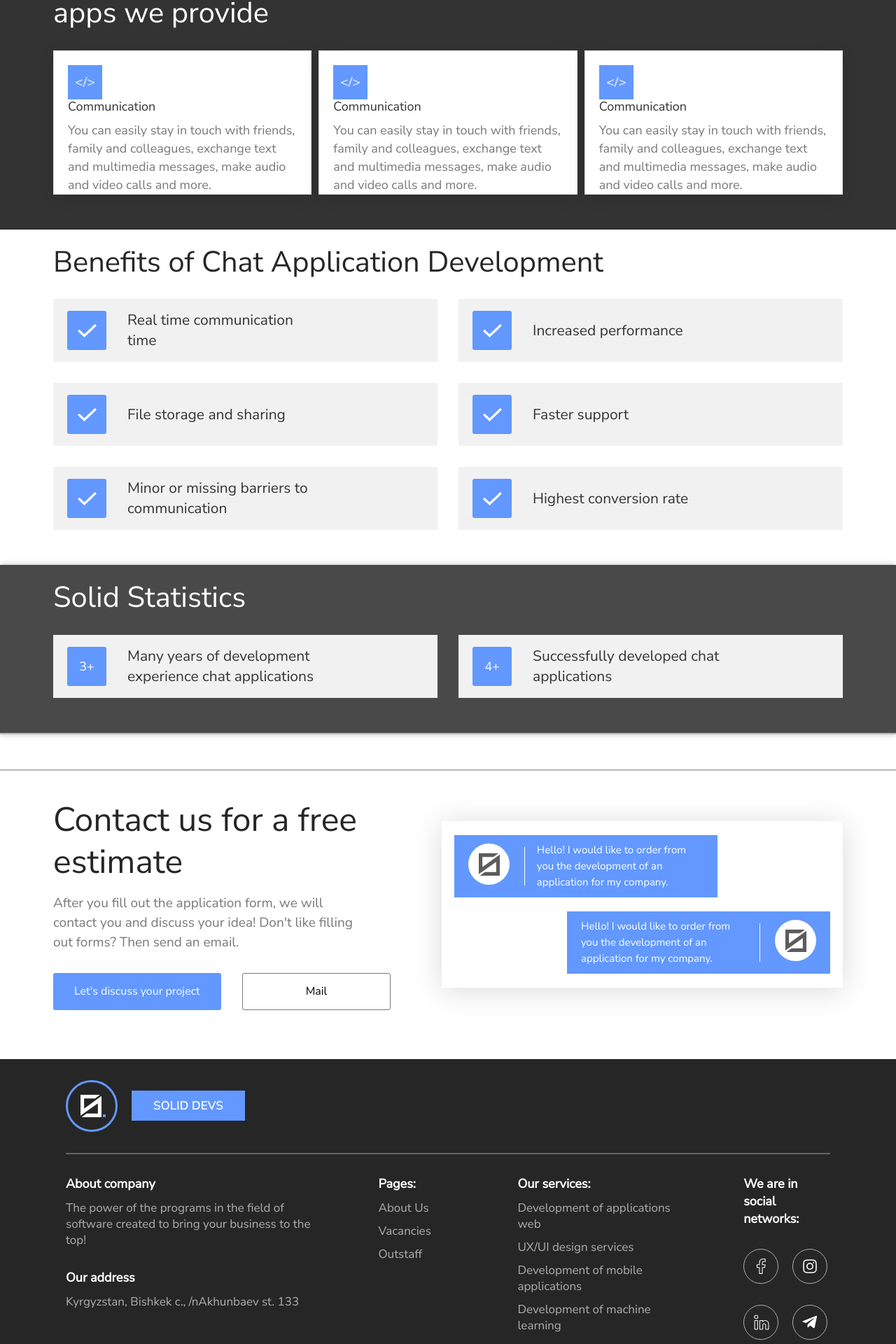
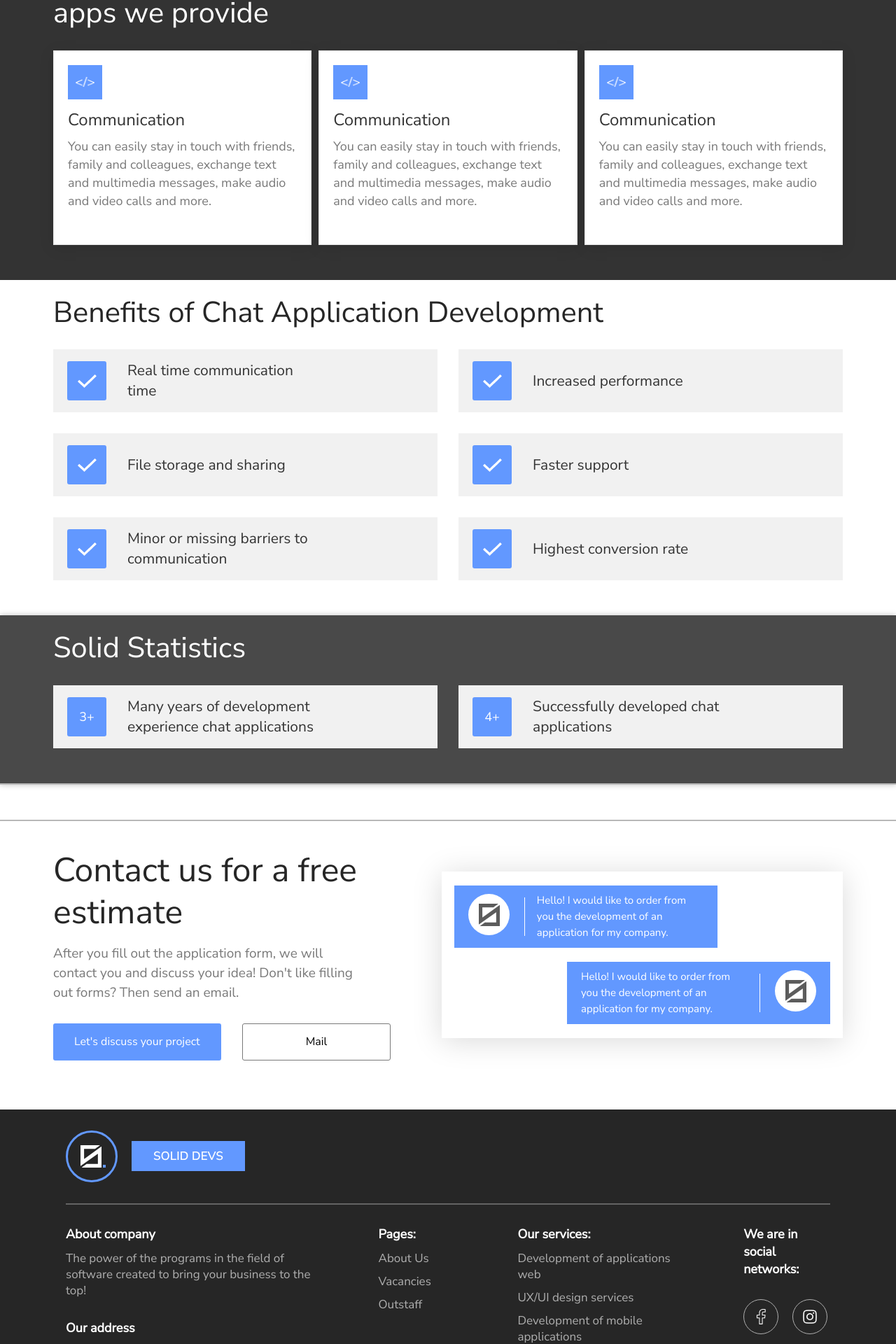
Before and after one commit to SolidDevs/solid-devs, a Next.js app: page /chatDev in a window 1280 px wide. Shown: the part 792-2712 px from the top of the page at 70% size. Built offline with nearby package versions, Linux system fonts and the light colour scheme.

Commit message:
fix:Card margins in service pages

```diff
--- a/public/assets/locales/en.json
+++ b/public/assets/locales/en.json
@@ -55,7 +55,7 @@
     "title__company": "About company",
     "company__desc": "The power of the programs in the field of software created to bring your business to the top!",
     "title__adress": "Our address",
-    "adress__desc": "Kyrgyzstan, Bishkek c., /nAkhunbaev st. 133",
+    "adress__desc": "Kyrgyzstan, Bishkek c., \nAkhunbaev st. 133",
     "title__pages": "Pages:",
     "page__us": "About Us",
     "page__jobs": "Vacancies",
--- a/public/assets/locales/ru.json
+++ b/public/assets/locales/ru.json
@@ -60,19 +60,19 @@
     "reviews": "Обзоры",
     "howWeAreWorking": "Как мы работаем?",
     "ourProjects": "Наши проекты",
-    "ourTeam" : "Наша команда"
+    "ourTeam": "Наша команда"
   },
-  "technologies" : {
-    "title" : "Технологии и инструменты которые мы используем",
-    "Terraform" : "Terraform",
-    "Ansible" : "Ansible",
-    "Jenkins" : "Jenkins"
+  "technologies": {
+    "title": "Технологии и инструменты которые мы используем",
+    "Terraform": "Terraform",
+    "Ansible": "Ansible",
+    "Jenkins": "Jenkins"
   },
   "footer": {
     "title__company": "О компании",
     "company__desc": "Мощь инноваций в области программного обеспечения, созданная для того, чтобы вывести ваш бизнес на вершину!",
     "title__adress": "Наш адрес",
-    "adress__desc": "Кыргызстан, г. /nБишкек Ахунбаева 133",
+    "adress__desc": "Кыргызстан, г. Бишкек \nАхунбаева 133",
     "title__pages": "Страницы:",
     "page__us": "О Нас",
     "page__jobs": "Вакансии",
--- a/src/components/servicesAndProcess/card/ReusableCard.module.scss
+++ b/src/components/servicesAndProcess/card/ReusableCard.module.scss
@@ -5,6 +5,7 @@
   background: #ffffff;
   border: 1px solid #e6e6e6;
   box-shadow: 0px 4px 20px rgba(0, 0, 0, 0.1);
+  height: 278px;
 
   .card__icon {
     width: 49px;
@@ -21,16 +22,17 @@
 
   h3 {
     font-style: normal;
-    font-weight: 500;
-    font-size: 18px;
-    line-height: 21px;
+    font-weight: 300;
+    font-size: 24px;
+    line-height: 29px;
     color: $mainDarkText;
     margin-bottom: 10px;
+    margin-top: 15px;
   }
 
   p {
     font-style: normal;
-    font-weight: 500;
+    font-weight: 400;
     font-size: 18px;
     line-height: 26px;
     color: $darkGrayText;
```
